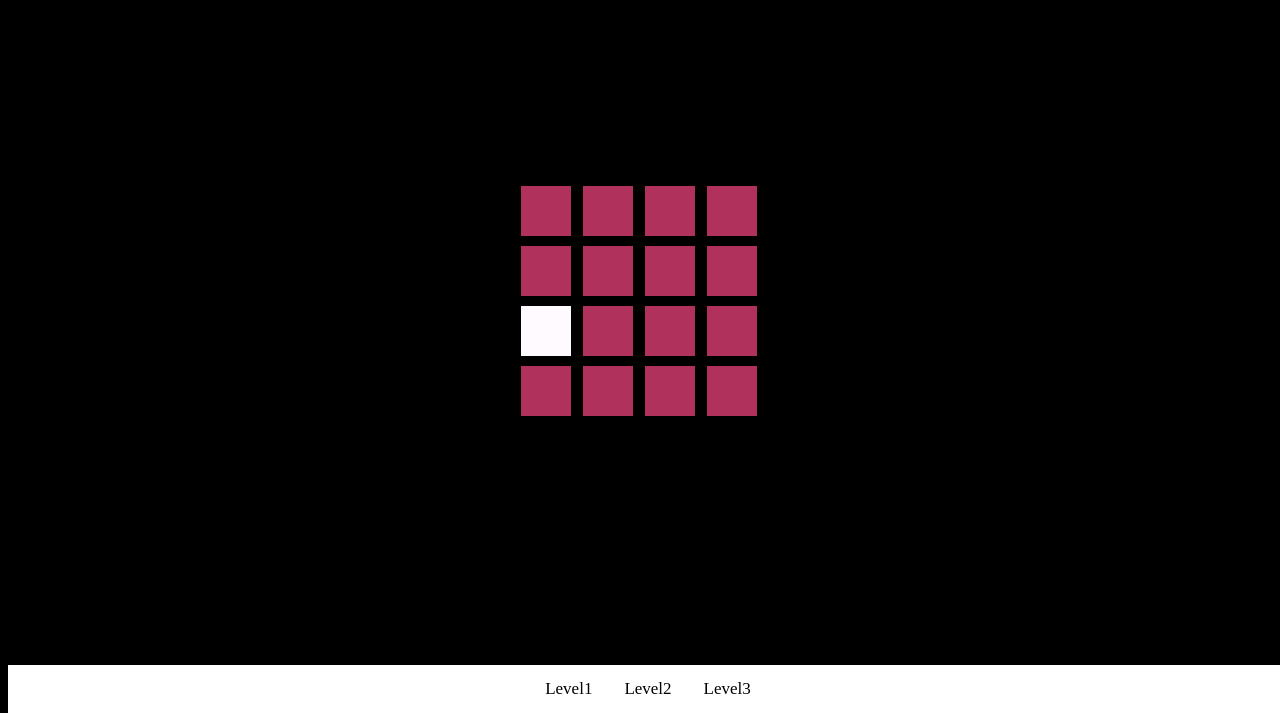
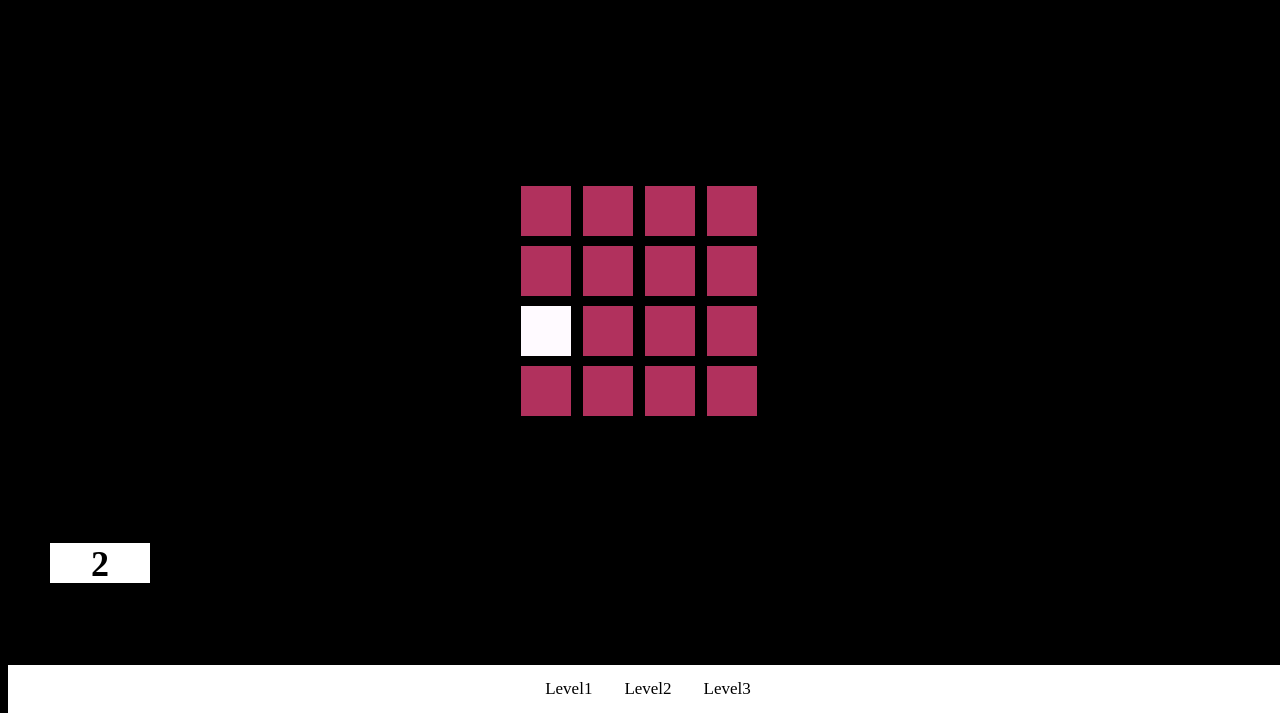
Before and after one commit to alqassabz/colors_game, a plain HTML site: page level1.html in a window 1280 px wide. Both pictures are taken after a click on the button "Start". Shown: the part 87-800 px from the top of the page. Drawn offline with Linux system fonts and the light colour scheme.

Commit message:
added timer level1

```diff
--- a/level1.html
+++ b/level1.html
@@ -18,6 +18,8 @@
     <div class="cont"></div>
 
 
+
+
     <section class="start">
       <h1 class="title --xl-large">Lets begin!</h1>
       <button class="startbtn">Start</button>
@@ -33,15 +35,26 @@
       <h1 class="title --xl-large">Loser!</h1>
       <button class="againbtn">Play Again</button>
     </section>
+
+
   </div>
 
 
+  <section class="time">
+    <h2 class="timer">0</h2>
+  </section>
+
+
+</body>
+
+<footer>
   <div class="navbar">
     <a href="level1.html">Level1</a>
     <a class="l2" href="#">Level2</a>
     <a href="#">Level3</a>
   </div>
-</body>
+
+</footer>
 
 
 
--- a/level1.js
+++ b/level1.js
@@ -26,6 +26,8 @@ let game = 0;
 let games = 20;
 let diff = null;
 const l2 = document.querySelector(".l2")
+const timer = document.querySelector(".timer")
+let time = parseInt(timer.innerText)
 
 // Function to safely constrain the color between 0 and 255
 const makeSafeColor = (colorValue) => {
@@ -90,8 +92,9 @@ const colorChange = () => {
     return;
   }
 
-  count -= 10;
-  game++;
+
+
+
 };
 
 
@@ -99,6 +102,8 @@ const colorChange = () => {
     slot.addEventListener("click", ()=>{
       if (slot.classList.contains("diff")){
         colorChange()
+        count -= 10;
+        game++;
       }
       else{
       lose.style.opacity = 1;
@@ -111,3 +116,10 @@ const colorChange = () => {
 
 // Start button click event
 button.addEventListener("click", colorChange);
+
+start.addEventListener("click", ()=>{
+  setInterval(()=>{
+    time ++
+    timer.innerText = time.toString()
+  }, 1000)
+})
--- a/style.css
+++ b/style.css
@@ -6,7 +6,7 @@ html{
   display: flex;
 }
 
-body{
+body, footer{
   overflow: hidden;
   width: 100vw;
 }
@@ -21,11 +21,24 @@ body{
 
 
 .main {
-  margin-top: -100px;
+  /* margin-top: -100px; */
   display: flex;
   justify-content: center;
   align-items: center;
-  height: 100vh;
+  height: 75vh;
+}
+
+.timer {
+  position: absolute;
+  bottom: 100px;
+  left: 50px;
+  height: 40px;
+  width: 100px;
+  font-size: 36px;
+  background-color: white;
+  color: black;
+  text-align: center;
+  align-items: center;
 }
 
 .slots {
@@ -50,7 +63,6 @@ h1{
   padding: 4rem;
   background-color: #e5f504;
   text-align: center;
-  z-index: 10;
   opacity: 0;
   pointer-events: none;
   transition: all 250ms ease;
@@ -84,7 +96,6 @@ border: none;
   position: absolute;
   bottom: 0;
   width: 100vw;
-  z-index: 1000;
   justify-content: center;
 }
 
@@ -129,6 +140,14 @@ height: 75vh;
 
 }
 
+/* .timer{
+  color: white;
+} */
+
+.time{
+  text-align: left;
+}
+
 .play a{
   color: white;
   text-decoration: none;
```
Also changed, not shown: level2.html (+5 -0 lines), level3.html (+5 -0 lines), 1 other file.
